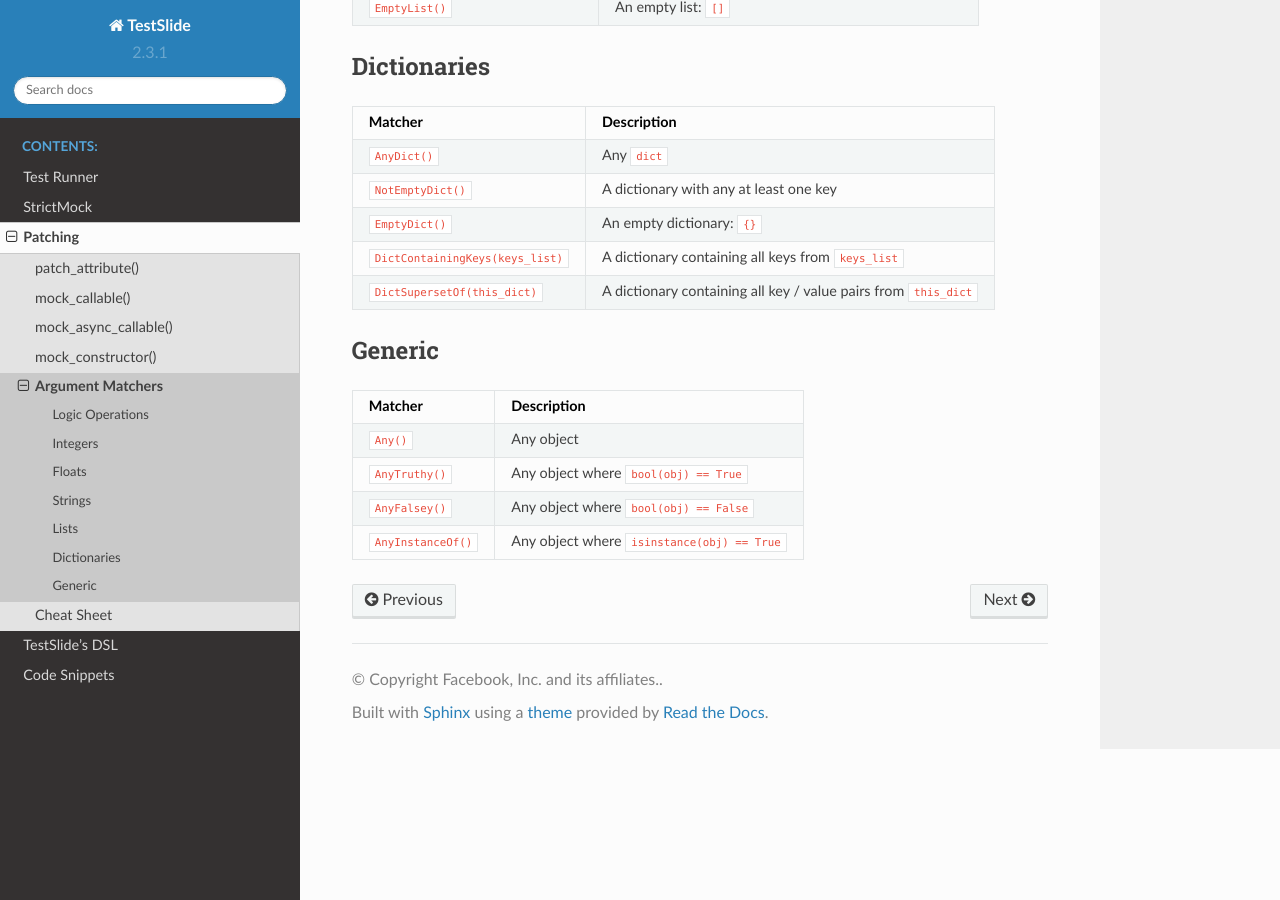
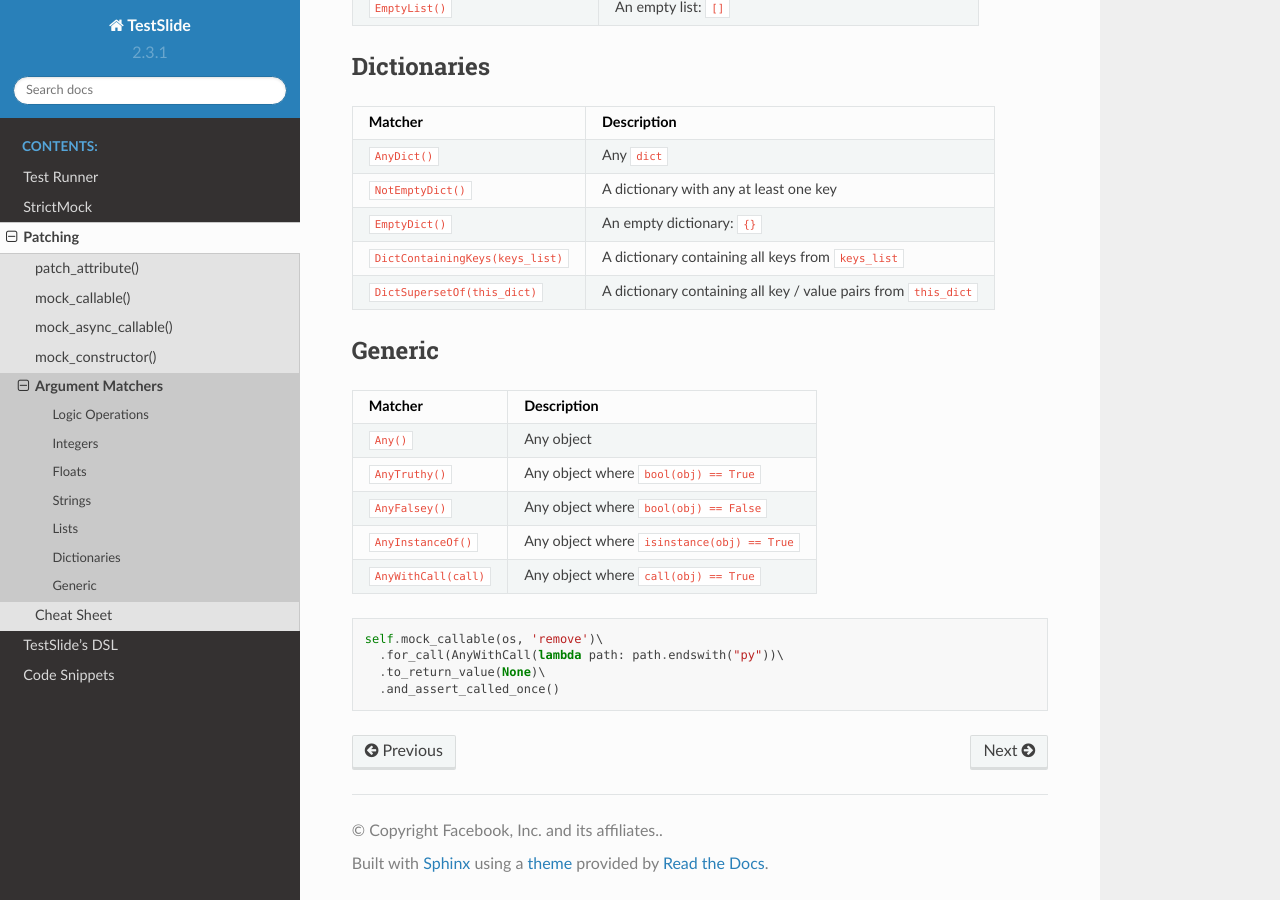
Before and after one commit to facebook/TestSlide, a Sphinx documentation site: the page built from docs/patching/argument_matchers/index.rst, in a window 1280 px wide and 900 px high, scrolled down 2166 px. Built offline with Sphinx 7.4.7 and the Read the Docs theme 2.0.0, drawn with Linux system fonts in a browser that asks for light colours.

```diff
--- a/docs/patching/argument_matchers/index.rst
+++ b/docs/patching/argument_matchers/index.rst
@@ -111,3 +111,11 @@ Generic
 	"``AnyTruthy()``", "Any object where ``bool(obj) == True``"
 	"``AnyFalsey()``", "Any object where ``bool(obj) == False``"
 	"``AnyInstanceOf()``", "Any object where ``isinstance(obj) == True``"
+	"``AnyWithCall(call)``", "Any object where ``call(obj) == True``"
+
+.. code-block:: python
+
+  self.mock_callable(os, 'remove')\
+    .for_call(AnyWithCall(lambda path: path.endswith("py"))\
+    .to_return_value(None)\
+    .and_assert_called_once()
```
Also changed, not shown: 2 other files.
